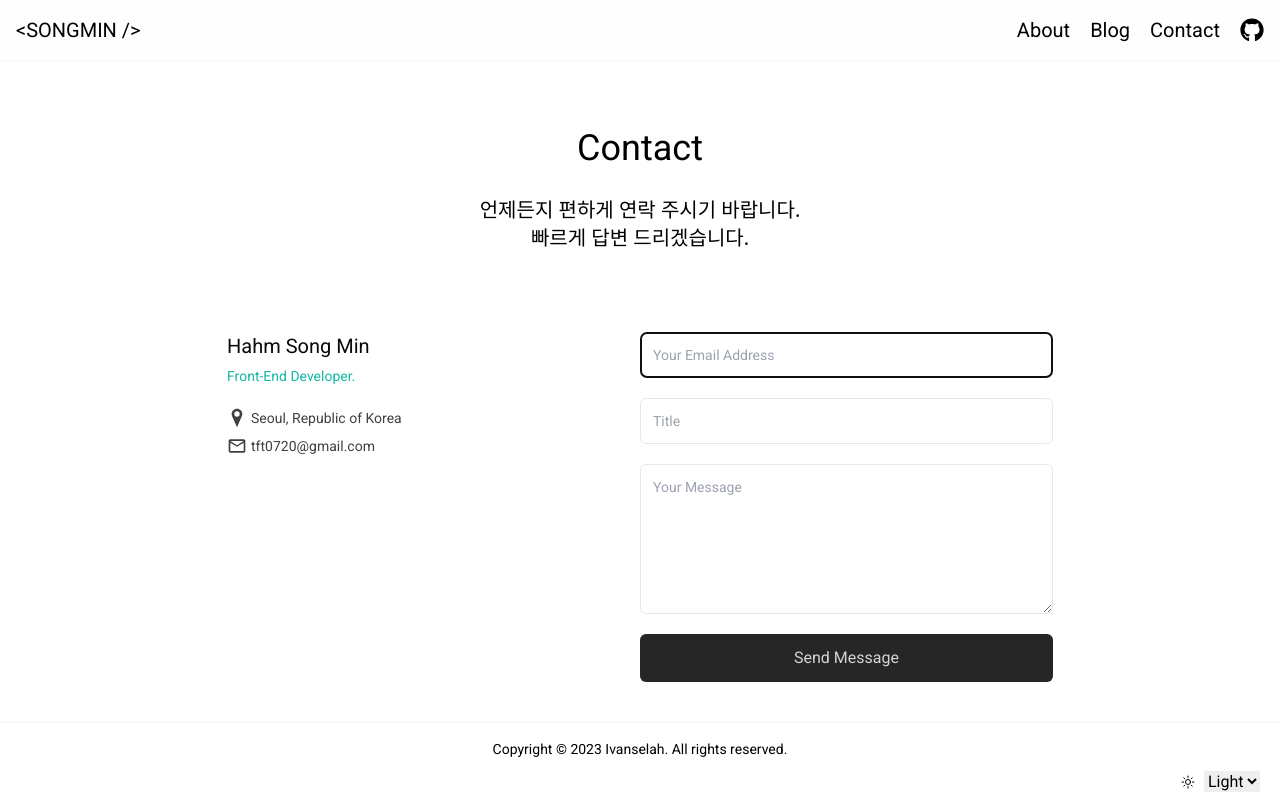
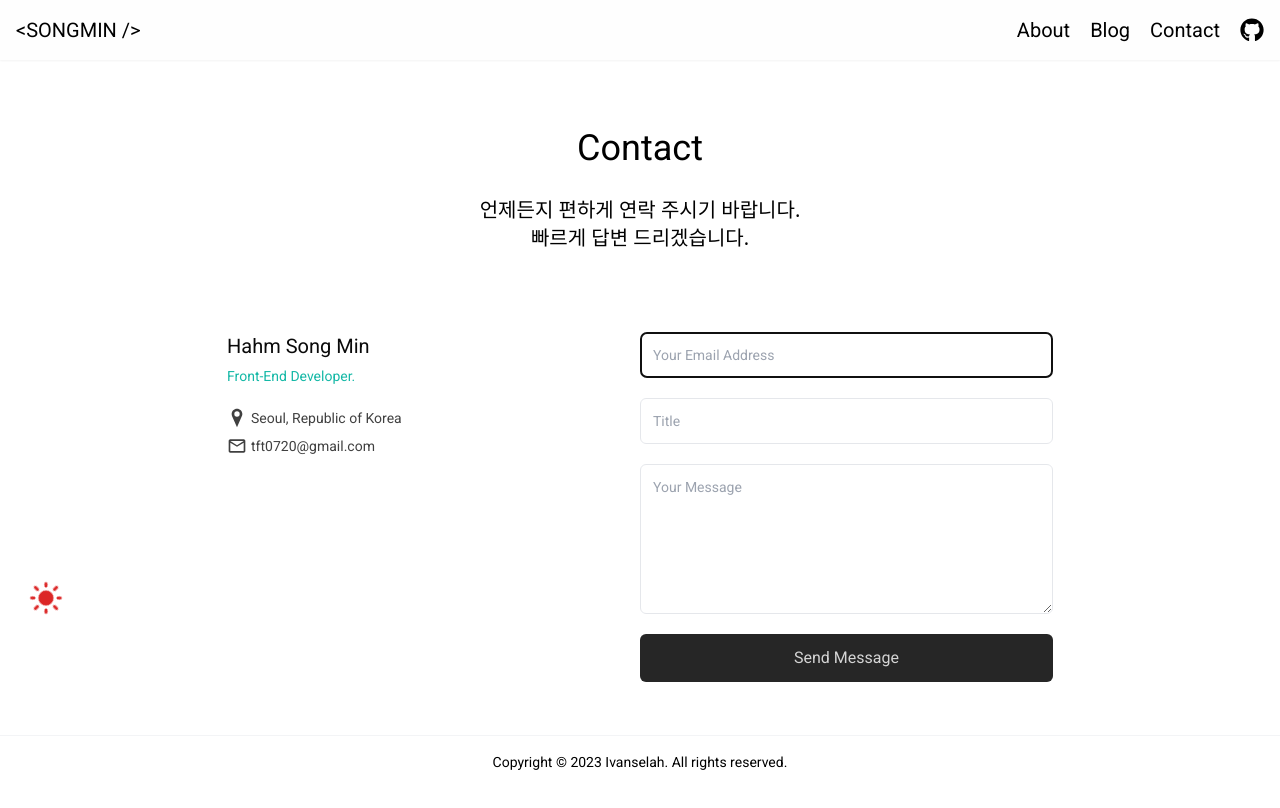
Before and after one commit to ivanselah/ivanselah.com, a Next.js app: page /contact in a window 1280 px wide. Built offline with nearby package versions, Linux system fonts and the light colour scheme.

Commit message:
theme toggle

```diff
--- a/src/components/ThemeSwitch.tsx
+++ b/src/components/ThemeSwitch.tsx
@@ -3,31 +3,56 @@
 import { ChangeEvent, useEffect, useState } from 'react';
 import { useTheme } from 'next-themes';
 import { SunIcon, MoonIcon } from '@heroicons/react/24/outline';
+import { IoMoon as DarkMode } from 'react-icons/io5';
+import { MdLightMode as LightMode } from 'react-icons/md';
 import { CommonUtils } from '@/utils/common';
 
 export default function ThemeSwitch() {
   const [themeMounted, setThemeMounted] = useState<boolean>(false);
   const { theme, setTheme } = useTheme();
+  const isDarkMode = theme === 'dark';
 
   useEffect(() => {
     setThemeMounted(true);
   }, []);
 
-  const onThemeChange = (event: ChangeEvent<HTMLSelectElement>) => {
+  const onThemeChange = (event?: ChangeEvent<HTMLSelectElement>) => {
+    if (event) {
       setTheme(event.target.value);
+      return;
+    }
+    setTheme(isDarkMode ? 'light' : 'dark');
   };
 
   if (!themeMounted) {
     return null;
   }
 
+  const themeAnimation = isDarkMode
+    ? 'text-yellow-300 animate-[themeDarkIconRotate_0.3s_linear]'
+    : 'text-red-600 animate-[themeLightIconRotate_0.3s_linear]';
+
   return (
-    <div className="flex items-center justify-end">
-      {theme === 'dark' ? <MoonIcon className="w-4 h-4 mr-2" /> : <SunIcon className="w-4 h-4 mr-2" />}
+    <>
+      <div
+        className={CommonUtils.combineClassName(
+          'hidden lg:block cursor-pointer fixed bottom-44 p-2 rounded-full hover:shadow-inner',
+          isDarkMode ? 'hover:shadow-yellow-300' : 'hover:shadow-red-600',
+          'transition-shadow',
+        )}
+        onClick={() => onThemeChange()}
+      >
+        <div className={CommonUtils.combineClassName('text-4xl', themeAnimation)}>
+          {isDarkMode ? <DarkMode /> : <LightMode />}
+        </div>
+      </div>
+      <div className="flex lg:hidden items-center justify-end">
+        {isDarkMode ? <MoonIcon className="w-4 h-4 mr-2" /> : <SunIcon className="w-4 h-4 mr-2" />}
         <select name="themeSwitch" value={theme} onChange={onThemeChange}>
           <option value="dark">Dark</option>
           <option value="light">Light</option>
         </select>
       </div>
+    </>
   );
 }
--- a/tailwind.config.ts
+++ b/tailwind.config.ts
@@ -16,6 +16,22 @@ const config: Config = {
       colors: {
         'custom-brand': '#363636',
       },
+      keyframes: {
+        themeLightIconRotate: {
+          '0%': { transform: 'rotate(-45deg)' },
+          '25%': { transform: 'rotate(-35deg)' },
+          '50%': { transform: 'rotate(-25deg)' },
+          '75%': { transform: 'rotate(-15deg)' },
+          '100%': { transform: 'rotate(0deg)' },
+        },
+        themeDarkIconRotate: {
+          '0%': { transform: 'rotate(-45deg)' },
+          '25%': { transform: 'rotate(-35deg)' },
+          '50%': { transform: 'rotate(-25deg)' },
+          '75%': { transform: 'rotate(-15deg)' },
+          '100%': { transform: 'rotate(0deg)' },
+        },
+      },
     },
   },
   plugins: [require('@tailwindcss/typography')],
```
Lines whose indentation alone changed are shown as unchanged.
